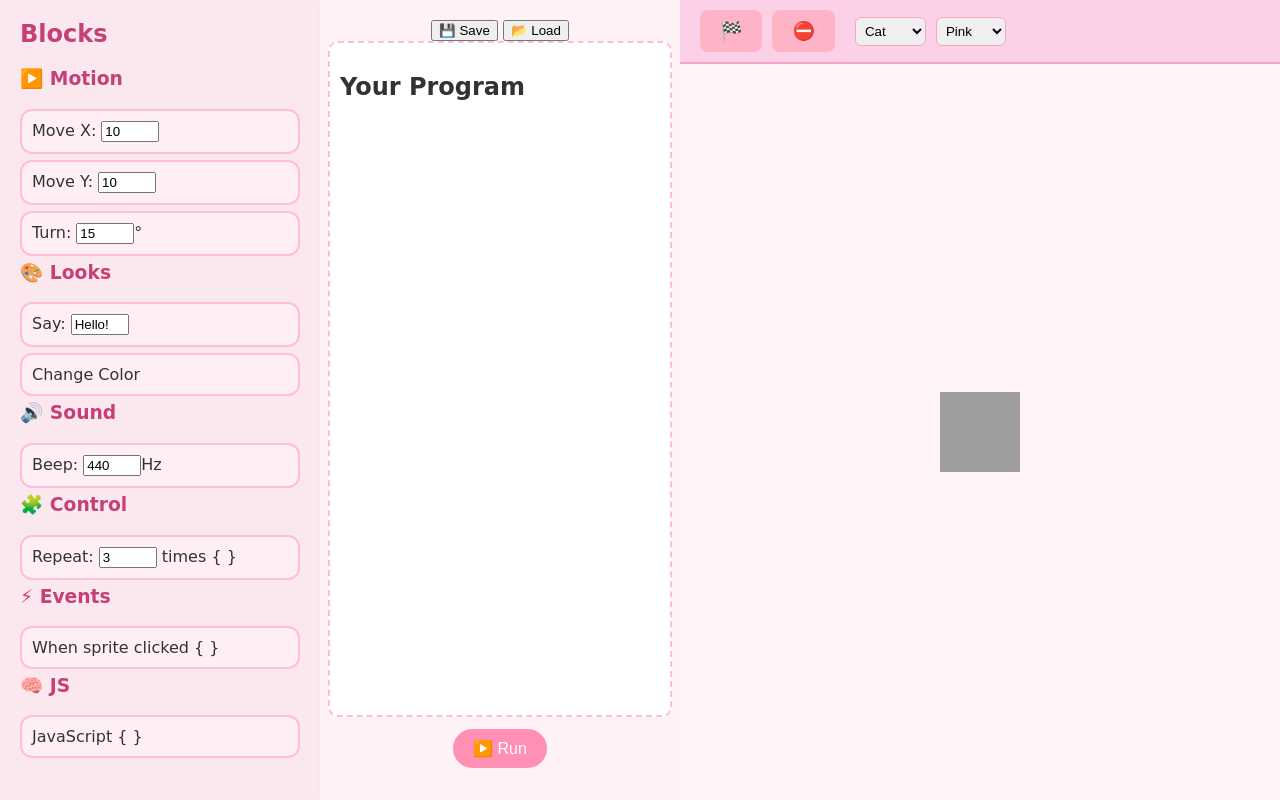
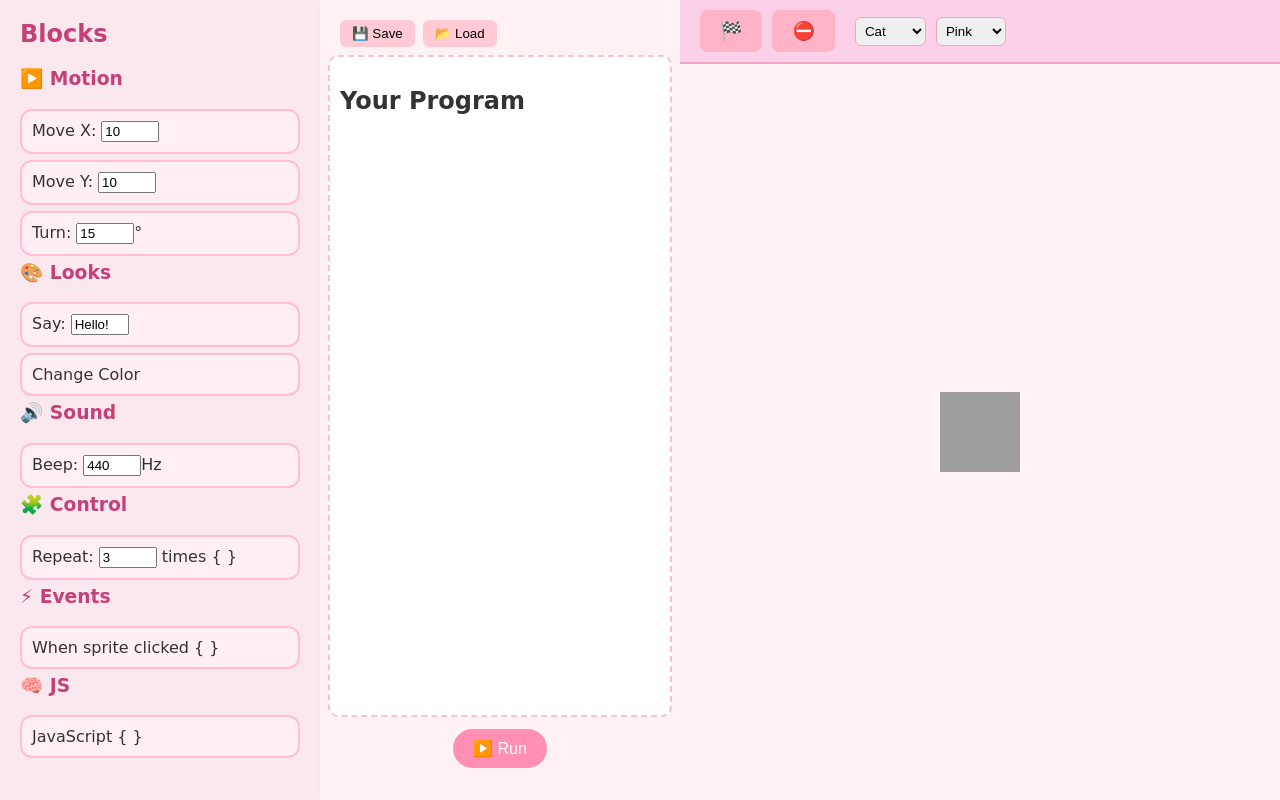
Before and after one commit to jefisalreadytkn/coolkoolaid, a plain HTML site: page index.html in a window 1280 px wide. Drawn offline with Linux system fonts and the light colour scheme; grey boxes are pictures that could not be loaded.

Commit message:
Update style.css

```diff
--- a/style.css
+++ b/style.css
@@ -1,4 +1,3 @@
-/* --- Global Styles --- */
 body {
   margin: 0;
   font-family: 'Comic Neue', cursive;
@@ -9,8 +8,6 @@ body {
   display: flex;
   height: 100vh;
 }
-
-/* --- Sidebar / Block Palette --- */
 #sidebar {
   width: 280px;
   background: #fbe8ee;
@@ -18,8 +15,7 @@ body {
   box-shadow: 2px 0 12px rgba(0,0,0,0.05);
   overflow-y: auto;
 }
-#sidebar h2,
-.category h3 {
+#sidebar h2, .category h3 {
   margin-top: 0;
   color: #c63f77;
 }
@@ -32,15 +28,12 @@ body {
   cursor: grab;
   transition: transform 0.1s;
 }
-.block:active {
-  transform: scale(0.98);
-}
+.block:active { transform: scale(0.98); }
 .block input.param {
   width: 50px;
   margin-left: 5px;
 }
 
-/* --- Workspace / Program Area --- */
 #workspace {
   width: 320px;
   background: #fef2f4;
@@ -49,6 +42,20 @@ body {
   display: flex;
   flex-direction: column;
   align-items: center;
+}
+.file-buttons {
+  width: 100%;
+  display: flex;
+  justify-content: flex-start;
+  margin-bottom: 8px;
+}
+.file-buttons button {
+  margin-right: 8px;
+  padding: 6px 12px;
+  background: #ffcad4;
+  border: none;
+  border-radius: 6px;
+  cursor: pointer;
 }
 #program-area {
   flex-grow: 1;
@@ -91,7 +98,6 @@ body {
   font-size: 16px;
 }
 
-/* --- Stage & Controls --- */
 #stage-container {
   flex-grow: 1;
   display: flex;
@@ -115,9 +121,7 @@ body {
   cursor: pointer;
   transition: background-color 0.2s;
 }
-#controls button:hover {
-  background-color: #ff90ad;
-}
+#controls button:hover { background-color: #ff90ad; }
 #controls select {
   margin-left: 10px;
   padding: 5px;
```
